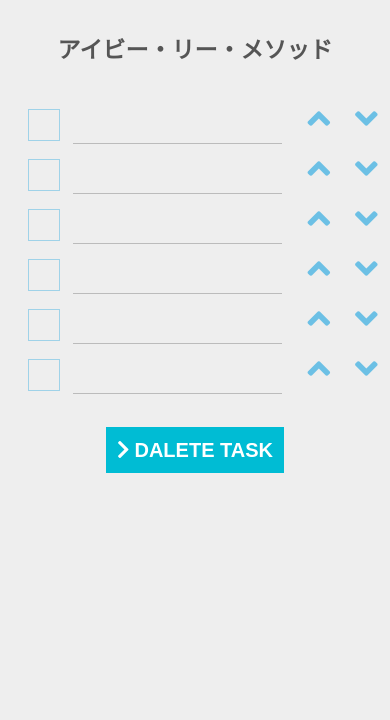
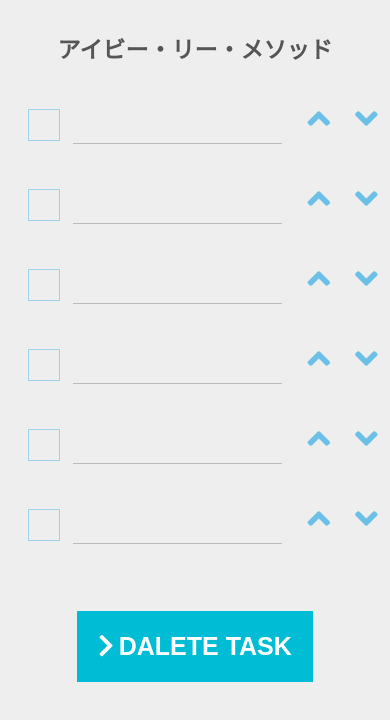
Before and after one commit to jun239/IvyLeeMethod, a plain HTML site: page index.html in a window 390 px wide. Drawn offline with nearby package versions, Linux system fonts and the light colour scheme.

Commit message:
Add files via upload

```diff
--- a/css/styles.css
+++ b/css/styles.css
@@ -184,7 +184,7 @@ input[type="checkbox"]:checked + label:before {
     width: 100%;
   }
   li {
-    margin-bottom: 10px;
+    margin-bottom: 50px;
   }
   #app input[type="text"] {
     width: 55%;
@@ -199,8 +199,8 @@ input[type="checkbox"]:checked + label:before {
     left: 30px;
   }
   .btn-flat-logo {
-    font-size: 20px;
-    padding: .7rem;
+    font-size: 25px;
+    padding: 1.3rem;
   }
   .fa-angle-up, .fa-angle-down {
     margin-left: 20px;
```
